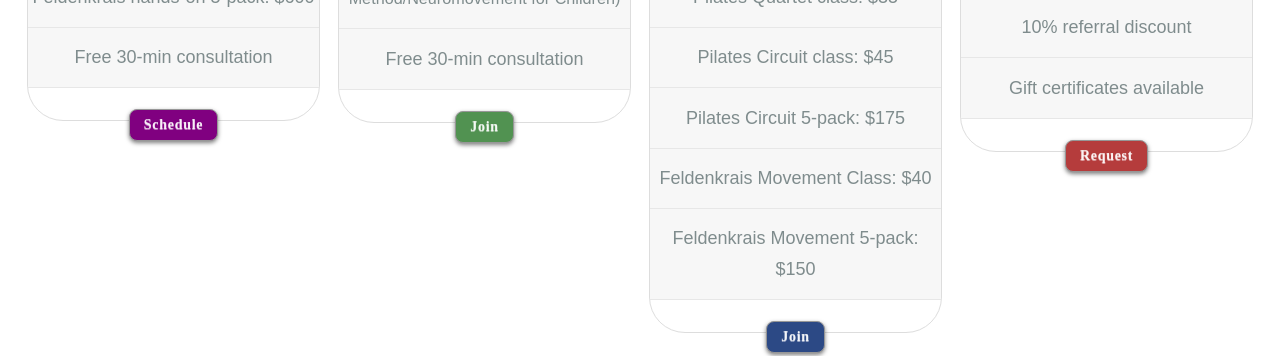
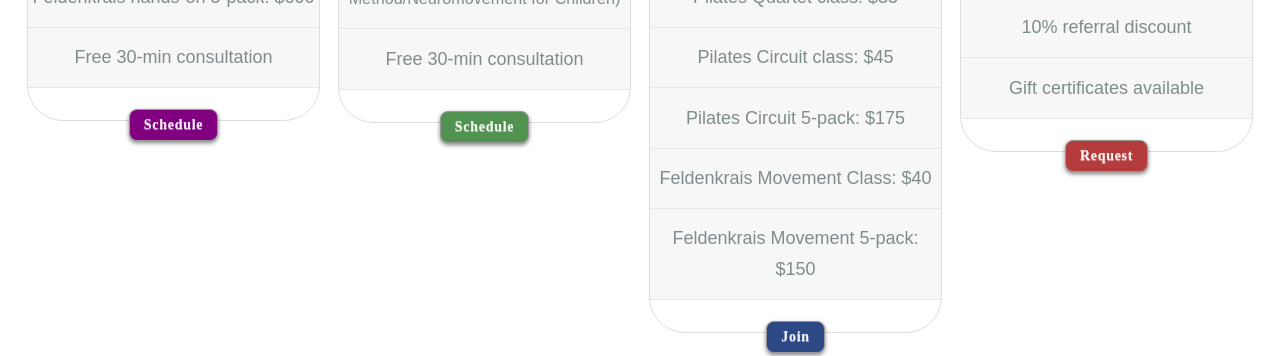
Before and after one commit to marklubarsky/marklubarsky.github.io, a Jekyll site: the page built from schedule.html, in a window 1280 px wide and 1243 px high. Shown: the part 693-1049 px from the top of the window. Built offline with Jekyll 4.4.1, drawn with Linux system fonts in a browser that asks for light colours; nearby versions of some CDN libraries.

Commit message:
Switched back from Artichoke to Mind Body

```diff
--- a/schedule.html
+++ b/schedule.html
@@ -47,8 +47,8 @@
                             <li>Free 30-min consultation</li>
                         </ul>
 
-                        <!--<a class="button-choose pure-button" target="_blank" href="https://clients.mindbodyonline.com/classic/ws?studioid=297757&stype=-9&sView=week&sLoc=0">Schedule</a>-->
-                        <a class="button-choose pure-button" target="_blank" href="https://movebetternow.getartichoke.com/#!/book">Join</a>
+                        <a class="button-choose pure-button" target="_blank" href="https://clients.mindbodyonline.com/classic/ws?studioid=297757&stype=-9&sView=week&sLoc=0">Schedule</a>
+                        <!--<a class="button-choose pure-button" target="_blank" href="https://movebetternow.getartichoke.com/#!/book">Join</a>-->
                     </div>
                 </div>
 
@@ -72,7 +72,8 @@
                         <!-- BEGIN ARTICHOKE BOOKING BUTTON -->
                         <!--<iframe src="https://app.getartichoke.com/ngapp/embed.html?p=Ym9va3xtb3ZlYmV0dGVybm93fCMyQzQ5ODV8I0ZGRkZGRg%3D%3D" width="110" height="40" frameBorder="0" marginwidth="0" marginheight="0" scrolling="no" allowtransparency="true"></iframe>-->
                         <!-- END ARTICHOKE BOOKING BUTTON -->
-                        <a class="button-choose pure-button" target="_blank" href="https://movebetternow.getartichoke.com/#!/book">Join</a>
+                        <!--<a class="button-choose pure-button" target="_blank" href="https://movebetternow.getartichoke.com/#!/book">Join</a>-->
+                        <a class="button-choose pure-button" target="_blank" href="https://clients.mindbodyonline.com/classic/ws?studioid=297757&stype=-7&sView=week&sLoc=0">Join</a>
                     </div>
                 </div>
 
```
